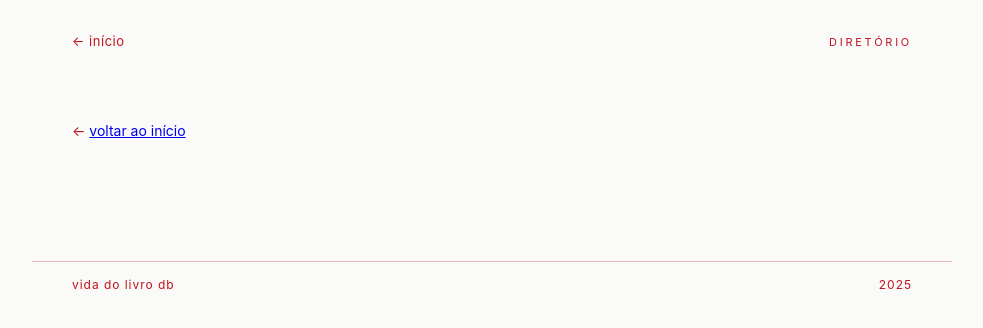
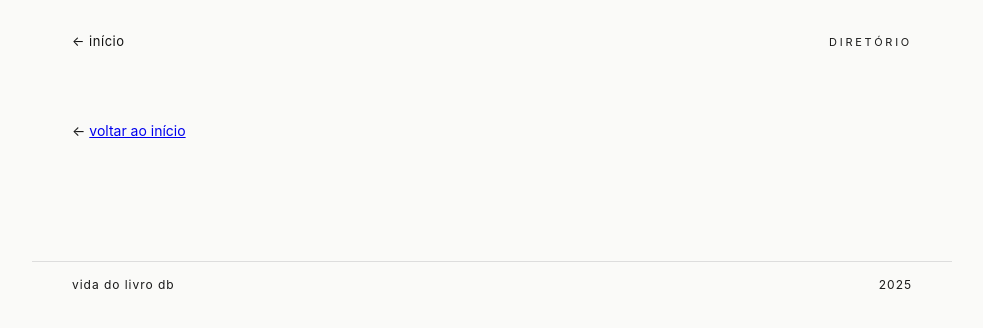
Before and after one commit to vidadolivro/db, a website: page diretorio.html in a window 1280 px wide. Shown: the whole page, without its empty margins (148-1131 px from the left). Drawn offline with Linux system fonts and the light colour scheme; a web font is replaced by a local one.

Commit message:
Revert "ui: site vermelho — cor principal passa a #c1121f"
This reverts commit a6e931bbef4ee821b3e540e782e9a18f46f7af7c.

```diff
--- a/diretorio.html
+++ b/diretorio.html
@@ -28,10 +28,10 @@
     *, *::before, *::after { box-sizing: border-box; margin: 0; padding: 0; }
     :root {
       --bg: #fafaf8;
-      --ink: #c1121f;
-      --mid: #c1121f;
-      --light: #c1121f;
-      --border: #e6b8bb;
+      --ink: #111;
+      --mid: #1a1a1a;
+      --light: #1a1a1a;
+      --border: #ddd;
       --mono: "Courier New", Courier, monospace;
       --sans: "Neue Haas Grotesk", -apple-system, system-ui, sans-serif;
       --serif: "Editorial New", Georgia, serif;
```
Also changed, not shown: index.html (+4 -4 lines), livros.html (+4 -4 lines), tema.html (+4 -4 lines).
